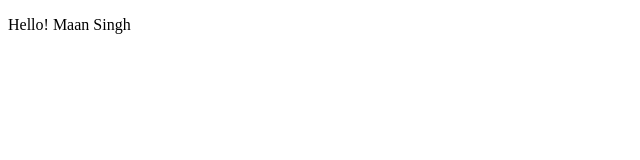
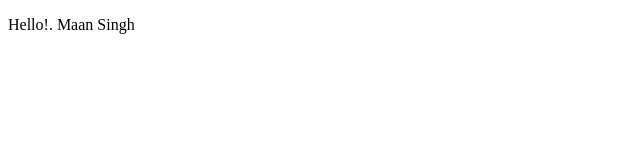
Before and after one commit to Gary6464/hospital1, a plain HTML site: page index.html in a window 1280 px wide. Shown: the full height of the page, 0-640 px from the left. Drawn offline with Linux system fonts and the light colour scheme.

Commit message:
Update index.html

```diff
--- a/index.html
+++ b/index.html
@@ -7,6 +7,6 @@
     <title>Document</title>
 </head>
 <body>
-   <p> Hello! Maan Singh</p>
+   <p> Hello!. Maan Singh</p>
 </body>
 </html>
```
